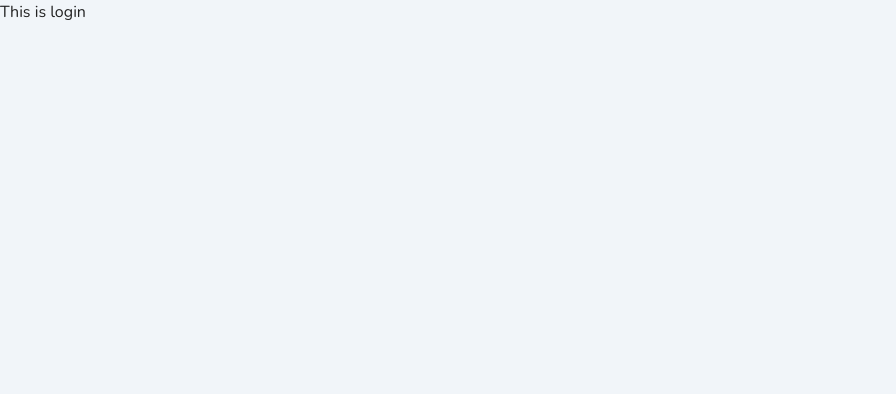
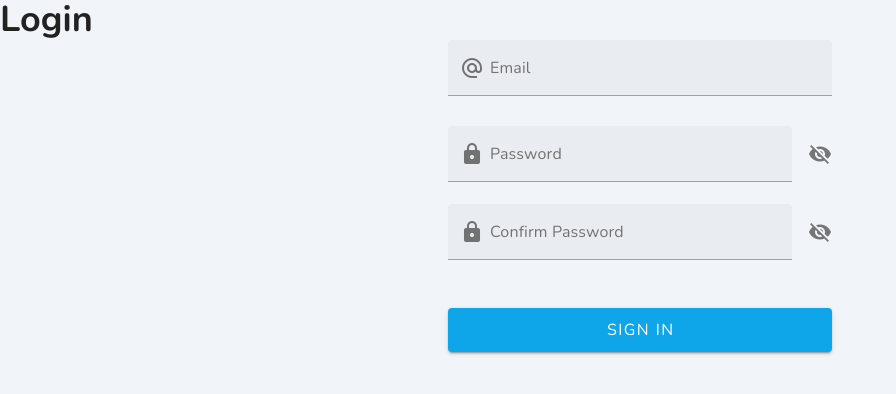
Before and after one commit to saddansyah/LIT-smart-home-frontend, a Vue app: page /login in a window 1280 px wide. Shown: the top 394 px of the page, without its empty margins (0-896 px from the left). Built offline with nearby package versions, Linux system fonts and the light colour scheme.

Commit message:
feat: implement store for devices

```diff
--- /dev/null
+++ b/dummydb/db.json
@@ -0,0 +1,20 @@
+{
+    "devices": [
+        {
+            "user_id": 1,
+            "device_name": "LIT-Lamp-1",
+            "type": "Smart Lamp",
+            "volt": "100",
+            "ampere": "1",
+            "watt": "100"
+        },
+        {
+            "user_id": 1,
+            "device_name": "LIT-Lamp-2",
+            "type": "Smart Lamp",
+            "volt": "100",
+            "ampere": "1",
+            "watt": "200"
+        }
+    ]
+}
--- a/package.json
+++ b/package.json
@@ -15,6 +15,7 @@
 		"@mdi/font": "^7.1.96",
 		"@tailwindcss/typography": "^0.5.9",
 		"chart.js": "^4.2.1",
+		"json-server": "^0.17.2",
 		"marked": "^4.2.12",
 		"vue": "^3.2.39",
 		"vue-router": "^4.1.5",
--- a/src/App.vue
+++ b/src/App.vue
@@ -1,9 +1,13 @@
 <script setup>
- // script here
+
+// Device Fetch
+import { useStore } from "vuex";
+const store = useStore();
+
 </script>
 
 <template>
-    <RouterView/>
+    <RouterView />
 </template>
 
 <style scoped></style>
--- a/src/components/DevicesCard.vue
+++ b/src/components/DevicesCard.vue
@@ -6,14 +6,14 @@
             </div>
             <div class="content-center flex flex-col justify-between">
                 <div class="content-center-top">
-                    <h3 class="font-bold text-2xl mb-1">{{ device.id }}</h3>
-                    <v-chip size="small" color="green" class="font-semibold">{{ device.category }}</v-chip>
-                    <h4 class="text-base mt-1">{{ device.power }} W</h4>
+                    <h3 class="font-bold text-2xl mb-1">{{ device.device_name }}</h3>
+                    <v-chip size="small" color="green" class="font-semibold">{{ device.type }}</v-chip>
+                    <h4 class="text-base mt-1">{{ device.watt }} W</h4>
                 </div>
                 <div class="content-center-bottom">
-                    <h4>Today usage: <span class="font-semibold text-lg">{{ device.dailyUsage }} kWH</span></h4>
+                    <h4>Today usage: <span class="font-semibold text-lg">{{ device.watt }} kWH</span></h4>
                     <a href="/">
-                        <RouterLink :to="{name: 'Device Details', params: {deviceId: device.id}}"><h4 class="text-base underline text-gray-400">Tap to view details</h4></RouterLink>
+                        <RouterLink :to="{name: 'Device Details', params: {deviceId: device.device_name}}"><h4 class="text-base underline text-gray-400">Tap to view details</h4></RouterLink>
                     </a>
                 </div>
             </div>
--- /dev/null
+++ b/src/stores/device.store.js
@@ -0,0 +1,69 @@
+import { useRoute } from "vue-router"
+
+const state = () => ({
+    devices: []
+}) // fungsi yang mengembalikan suatu object
+
+const mutations = {
+    _assign_data_devices(state, payload) {
+        state.devices = payload
+    }
+}
+
+const actions = {
+    _fetchDataDevices,
+    _fetchDataDevice
+}
+
+export default {
+    namespace: true,
+    state,
+    mutations,
+    actions
+}
+
+const backendUrl = 'http://localhost:3000/devices/';
+
+function _fetchDataDevices({ commit }) {
+    return new Promise(async (resolve, reject) => {
+        try{
+            const data = await fetch(backendUrl);
+            const json = await data.json();
+            commit('_assign_data_devices', json);
+            resolve(json);
+        }
+        catch(error){
+            console.error(error);
+            reject(error);
+        }
+    })
+}
+
+function _fetchDataDevice({ commit }, deviceId) {
+    return new Promise(async (resolve, reject) => {
+        try{
+            const data = await fetch(backendUrl + deviceId);
+            const json = await data.json();
+            commit('_assign_data_devices', json);
+            console.log(backendUrl + deviceId);
+            resolve(json);
+        }
+        catch(error){
+            console.error(error);
+            reject(error);
+        }
+    })
+}
+
+// async function _fetchDataDevice({ commit }) {
+//     try {
+//         const data = await fetch(backendUrl);
+//         const json = await data.json();
+//         commit('_assign_data_device', json);
+//     }
+//     catch (error) {
+//         console.error(error);
+
+//     }
+
+// }
--- a/src/stores/index.js
+++ b/src/stores/index.js
@@ -1,4 +1,6 @@
 import { createStore } from 'vuex'
+
+import device from './device.store'
 
 export default createStore({
   state: {
@@ -10,5 +12,6 @@ export default createStore({
   actions: {
   },
   modules: {
+    device
   }
-})
+});
--- a/src/views/DevicesView.vue
+++ b/src/views/DevicesView.vue
@@ -42,23 +42,29 @@
     <div class="main-container">
       <h3 class="font-bold">You have 1 device(s)</h3>
       <div class="mt-6">
-        <DevicesCard :device="device" />
+        <DevicesCard :device="device" v-for="device in devices" :key="device.device_name"/>
       </div>
     </div>
   </main>
 </template>
 
 <script setup>
-import { ref } from 'vue';
+import { computed, ref } from 'vue';
+import { useStore, mapState} from 'vuex';
 
 import DevicesCard from '@/components/DevicesCard.vue'
 
-const device = ref({
-  id: "Lampu1",
-  category: "lamp",
-  power: 14,
-  dailyUsage: 22,
-})
+const store = useStore();
+const devices = computed(() => store.state.device.devices);
+
+(async function fetchDataDevices() {
+    try {
+        store.dispatch('_fetchDataDevices');
+    }
+    catch (error) {
+        alert(error);
+    }
+})();
 
 // -- Dropdown Items --
 
--- a/src/views/LoginView.vue
+++ b/src/views/LoginView.vue
@@ -1,5 +1,85 @@
 <template>
     <div>
-        <h1>This is login</h1>
+        <h1 class="font-bold text-4xl">Login</h1>
+        <div class="login-form w-96 h-fit mx-auto">
+            <v-form v-model="form" @submit.prevent="onSubmit">
+
+                <v-text-field
+                    v-model="email"
+                    :readonly="loading"
+                    :rules="[required]"
+                    class="mb-2"
+                    clearable
+                    prepend-inner-icon="mdi-at"
+                    label="Email">
+                </v-text-field>
+
+                <v-text-field
+                    v-model="password"
+                    :readonly="loading"
+                    :rules="[required]"
+                    :type="showPassword ? 'text' : 'password'"
+                    clearable
+                    prepend-inner-icon="mdi-lock"
+                    label="Password"
+                    :append-icon="showPassword ? 'mdi-eye' : 'mdi-eye-off'"
+                    placeholder="Enter your password"
+                    @click:append="showPassword = !showPassword">
+                </v-text-field>
+
+                <v-text-field
+                    v-model="confirmPassword"
+                    :readonly="loading"
+                    :rules="[required]"
+                    :type="showConfirmPassword ? 'text' : 'password'"
+                    clearable
+                    prepend-inner-icon="mdi-lock"
+                    label="Confirm Password"
+                    :append-icon="showConfirmPassword ? 'mdi-eye' : 'mdi-eye-off'"
+                    placeholder="Enter your password once more"
+                    @click:append="showConfirmPassword = !showConfirmPassword">
+                </v-text-field>
+
+                <br>
+
+                <v-btn
+                    :disabled="!form"
+                    :loading="loading"
+                    block
+                    color="#0ea5e9"
+                    size="large"
+                    type="submit"
+                    variant="elevated">
+                        Sign In
+                </v-btn>
+            </v-form>
+        </div>
     </div>
 </template>
+
+<script setup>
+import { ref } from "vue";
+
+const form = ref(false);
+
+const email = ref('');
+const password = ref('');
+const showPassword = ref(false);
+const confirmPassword = ref('');
+const showConfirmPassword = ref(false);
+
+const loading = ref(false);
+
+const onSubmit = () => {
+    if (!this.form) return
+
+    this.loading = true
+
+    setTimeout(() => (this.loading = false), 2000)
+}
+
+const rules = ref({
+})
+
+
+</script>
```
Also changed, not shown: src/views/DeviceDetailsView.vue (+32 -20 lines), 1 other file (tests, documents, lock files or other folders).
